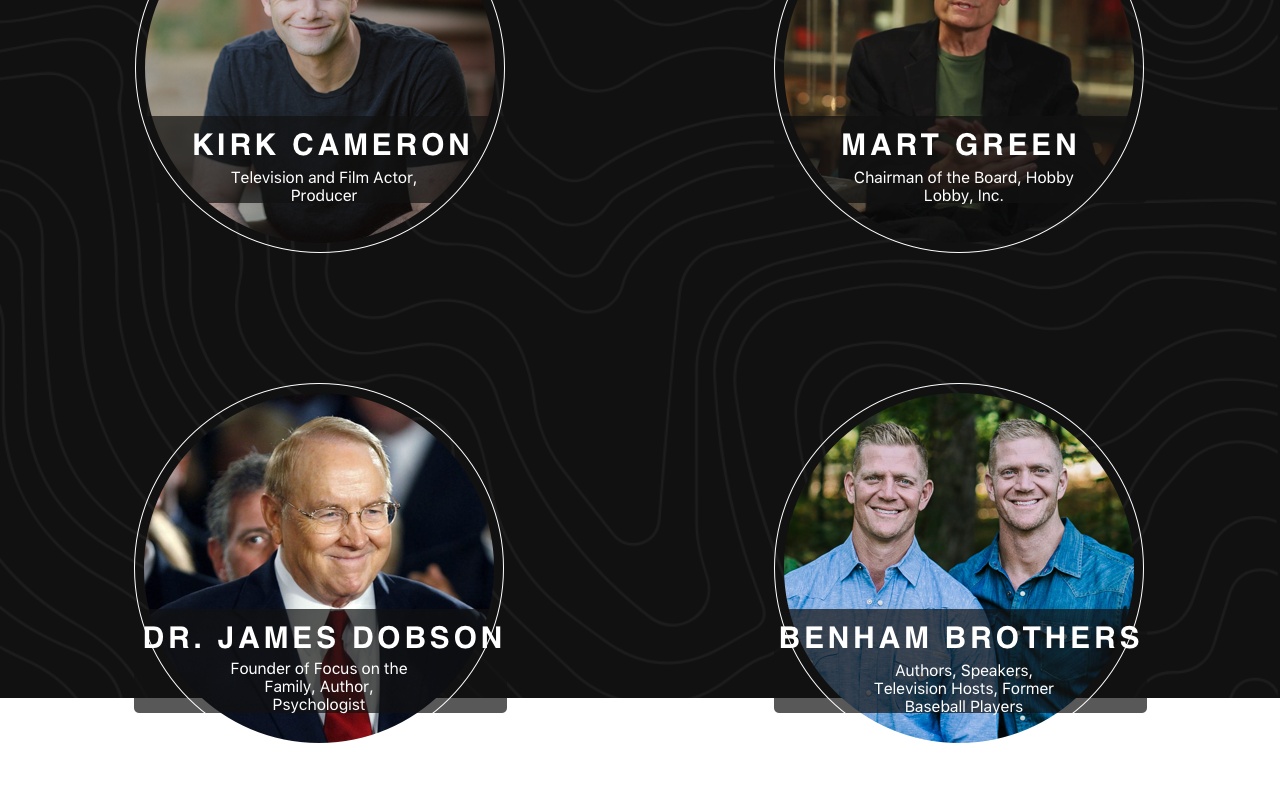
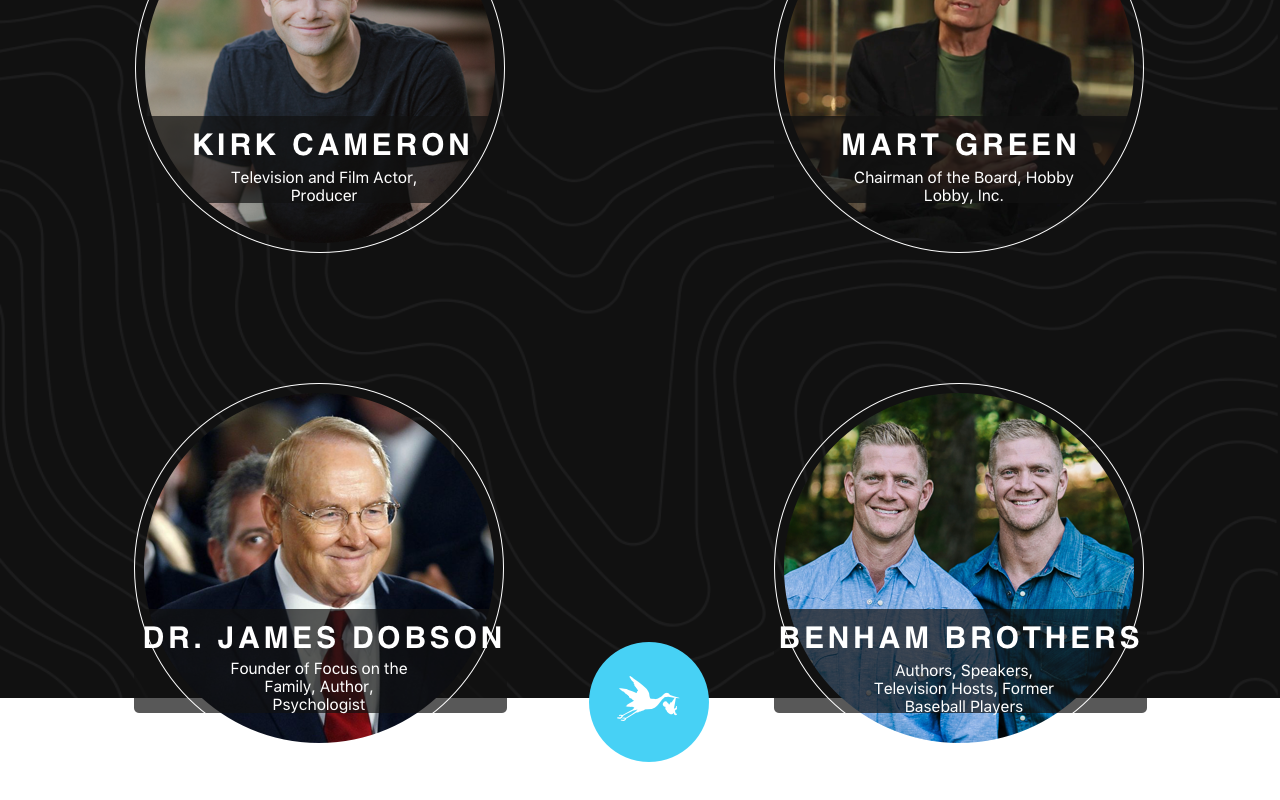
Before and after one commit to jonathanjwatson/stork-ball, a React (Create React App) app in the folder client/: page / in a window 1280 px wide. Shown: the part 2870-3670 px from the top of the page. Built offline with nearby package versions, Linux system fonts and the light colour scheme.

Commit message:
Added blue stork to bottom of pod five

```diff
--- a/client/src/components/PodFive.jsx
+++ b/client/src/components/PodFive.jsx
@@ -4,6 +4,7 @@
 import martGreen from '../images/MartGreen.png';
 import jamesDobson from '../images/JamesDobson.png';
 import benhamBrothers from '../images/BenhamBrothers.png';
+import blueStorkCircle from '../images/Blue-Stork-Circle.png';
 
 
 class PodFive extends Component {
@@ -22,6 +23,7 @@
                         <img className="pod-five-splash-image-bio" src={jamesDobson} />
                         <img className="pod-five-splash-image-bio" src={benhamBrothers} />
                 </div>
+                <img className="pod-five-splash-image-bottom" src={blueStorkCircle} />
                 </div>
             </div>
         );
--- a/client/src/index.css
+++ b/client/src/index.css
@@ -147,11 +147,8 @@
   top:0rem;
   left:45%
 }
-@media screen and (max-width: 1020) {
-  .pod-five-splash-image{
-    height:220vh;
-  }
-  .pod-four-splash-image{
-    height:100vh;
-  }
+.pod-five-splash-image-bottom{
+  position:absolute;
+  bottom:-4rem;
+  left:46%;
 }
```
Also changed, not shown: client/src/images/Blue-Stork-Circle.png (added).
